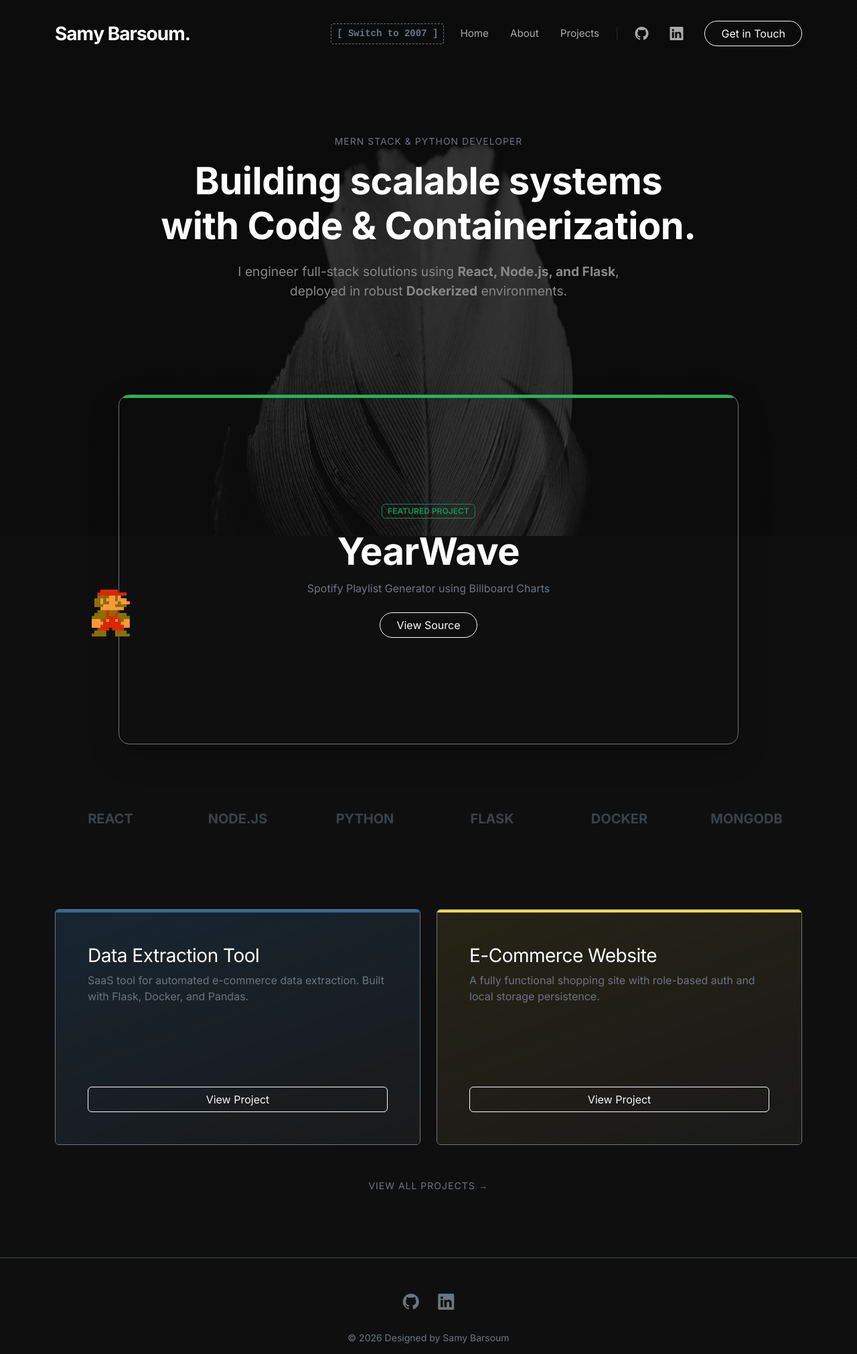
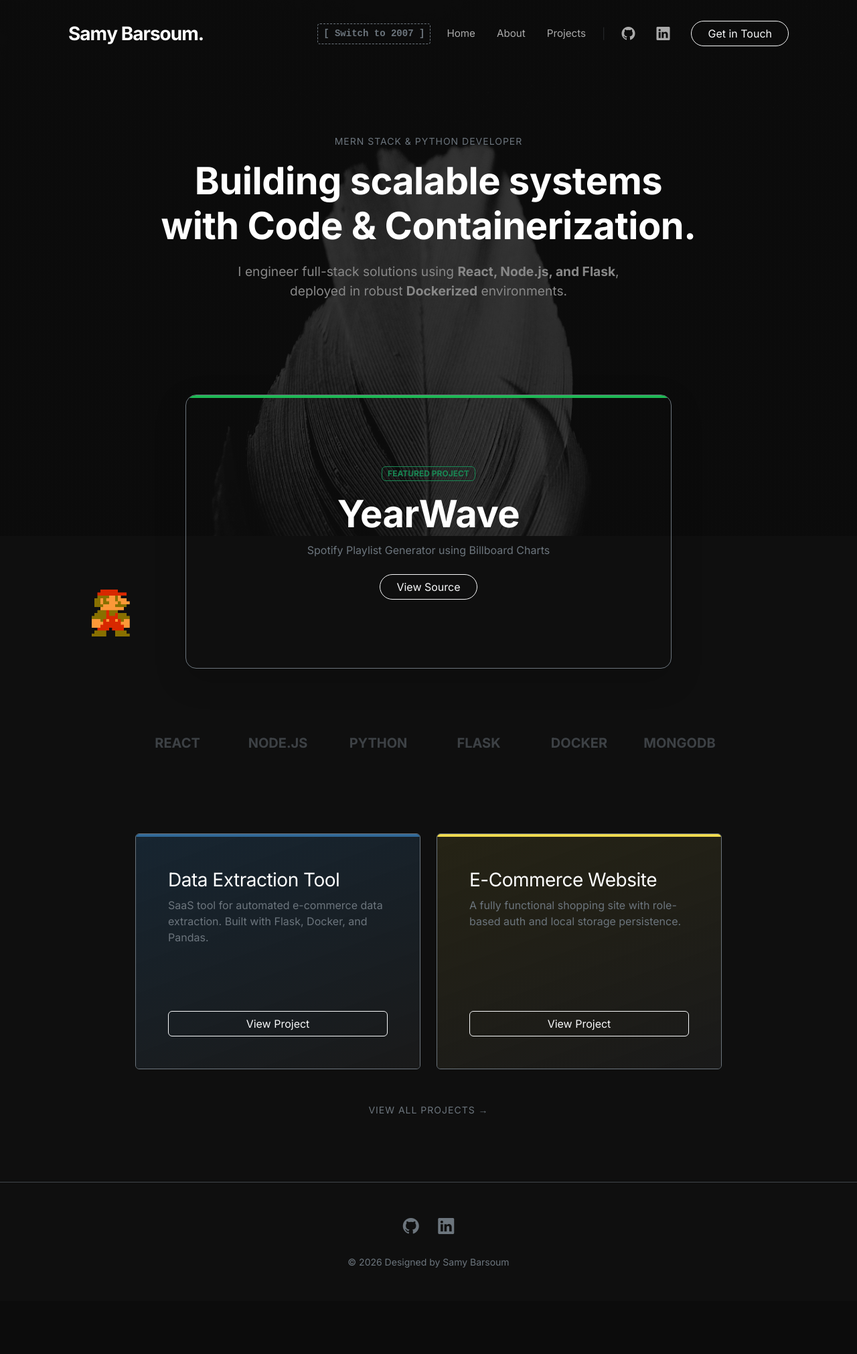
Before and after one commit to samybit/my-portfolio, a Flask app: page / in a window 1280 px wide. Shown: the top 2021 px of the page at 67% size. After the commit the page ends 1892 px from the top, so only its background shows below. Run offline with Flask 3, Linux system fonts and the light colour scheme; some libraries are stand-ins or nearby versions.

Commit message:
style: squish desktop content width

```diff
--- a/static/css/style.css
+++ b/static/css/style.css
@@ -704,3 +704,19 @@ body.retro-mode .navbar-toggler-icon {
         /* Dive back down */
     }
 }
+
+/* --- SQUISH DESKTOP WIDTH --- */
+@media (min-width: 992px) {
+
+    /* 1. Squish the main content for that "Mobile/App" feel */
+    .container {
+        max-width: 900px;
+    }
+
+    /* 2. EXCEPTION: Let the Navbar expand wider so buttons don't wrap */
+    /* This creates a nice "Wide Header, Focused Content" look */
+    nav.navbar .container {
+        max-width: 1100px;
+        /* Gives the header 200px more space than the text */
+    }
+}
```
